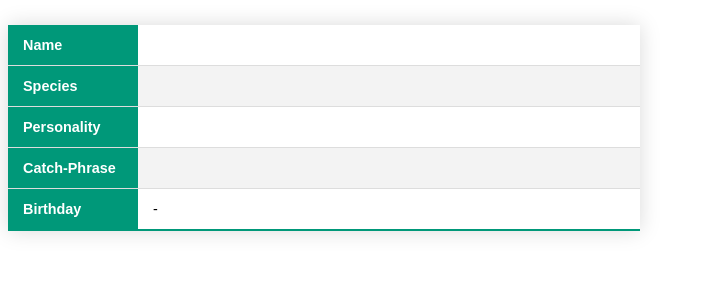
After one commit to DominiDeliya/flask_ACNH_frontend, a Flask app: page /villager/1 in a window 1280 px wide. The commit adds this page. Shown: the top 300 px of the page, without its empty margins (0-703 px from the left). Run offline with Flask 2, Linux system fonts and the light colour scheme; data that the repository does not hold is empty.

Commit message:
detail html page added

```diff
--- a/app.py
+++ b/app.py
@@ -1,5 +1,5 @@
 import requests as requests
-from flask import Flask, render_template
+from flask import Flask, render_template, url_for
 
 app = Flask(__name__)
 
@@ -7,12 +7,24 @@ app = Flask(__name__)
 @app.route('/villagers/')
 def villagers():
 
-    url = 'http://127.0.0.1:5000/villagers'
+    url = 'http://localhost:5000/villagers'
     headers = {'content-type': 'application/json'}
     r = requests.get(url, headers=headers)
     if r.status_code == 200:
         villagers_list = r.json()
-        print(villagers_list)
         return render_template('villagers.html', villagers_list=villagers_list)
 
     return render_template('error.html')
+
+
+@app.route('/villager/<int:villager_id>')
+def villager(villager_id):
+
+    url = 'http://localhost:5000/villager/' + str(villager_id)
+    headers = {'content-type': 'application/json'}
+    r = requests.get(url, headers=headers)
+    if r.status_code == 200:
+        villager_data = r.json()
+        return render_template('villager.html', villager=villager_data)
+
+    return render_template('error.html')
--- /dev/null
+++ b/static/styles/villagers.css
@@ -0,0 +1,43 @@
+.styled-table {
+    border-collapse: collapse;
+    margin: 25px 0;
+    font-size: 0.9em;
+    font-family: sans-serif;
+    min-width: 400px;
+    box-shadow: 0 0 20px rgba(0, 0, 0, 0.15);
+}
+
+.styled-table thead tr {
+    background-color: #009879;
+    color: #ffffff;
+    text-align: left;
+}
+
+.styled-table th,
+.styled-table td {
+    padding: 12px 15px;
+}
+
+.styled-table tbody tr {
+    border-bottom: 1px solid #dddddd;
+}
+
+.styled-table tbody tr:nth-of-type(even) {
+    background-color: #f3f3f3;
+}
+
+.styled-table tbody tr:last-of-type {
+    border-bottom: 2px solid #009879;
+}
+
+.styled-table tbody tr.active-row {
+    font-weight: bold;
+    color: #009879;
+}
+
+.styled-table-vertical-th {
+    background-color: #009879;
+    color: #ffffff;
+    text-align: left;
+    width: 100px;
+}
--- /dev/null
+++ b/templates/villager.html
@@ -0,0 +1,39 @@
+<!DOCTYPE html>
+<html lang="en">
+<head>
+    <meta charset="UTF-8">
+    <title>{{ villager.name }} - Villager Details</title>
+    <link rel="stylesheet" type="text/css" href="{{ url_for('static',filename='styles/villagers.css') }}">
+</head>
+<body>
+
+<table style="width:50%" class="styled-table">
+
+    <tr>
+        <th class="styled-table-vertical-th">Name</th>
+        <td>{{ villager.name }}</td>
+    </tr>
+
+    <tr>
+        <th class="styled-table-vertical-th">Species</th>
+        <td>{{ villager.species }}</td>
+    </tr>
+
+    <tr>
+        <th class="styled-table-vertical-th">Personality</th>
+        <td>{{ villager.personality }}</td>
+    </tr>
+
+    <tr>
+        <th class="styled-table-vertical-th">Catch-Phrase</th>
+        <td>{{ villager.chatchphrase }}</td>
+    </tr>
+
+    <tr>
+        <th class="styled-table-vertical-th">Birthday</th>
+        <td>{{ villager.birth_month }}-{{ villager.birth_date }}</td>
+    </tr>
+
+</table>
+</body>
+</html>
```
Also changed, not shown: templates/villagers.html (+15 -1 lines).
